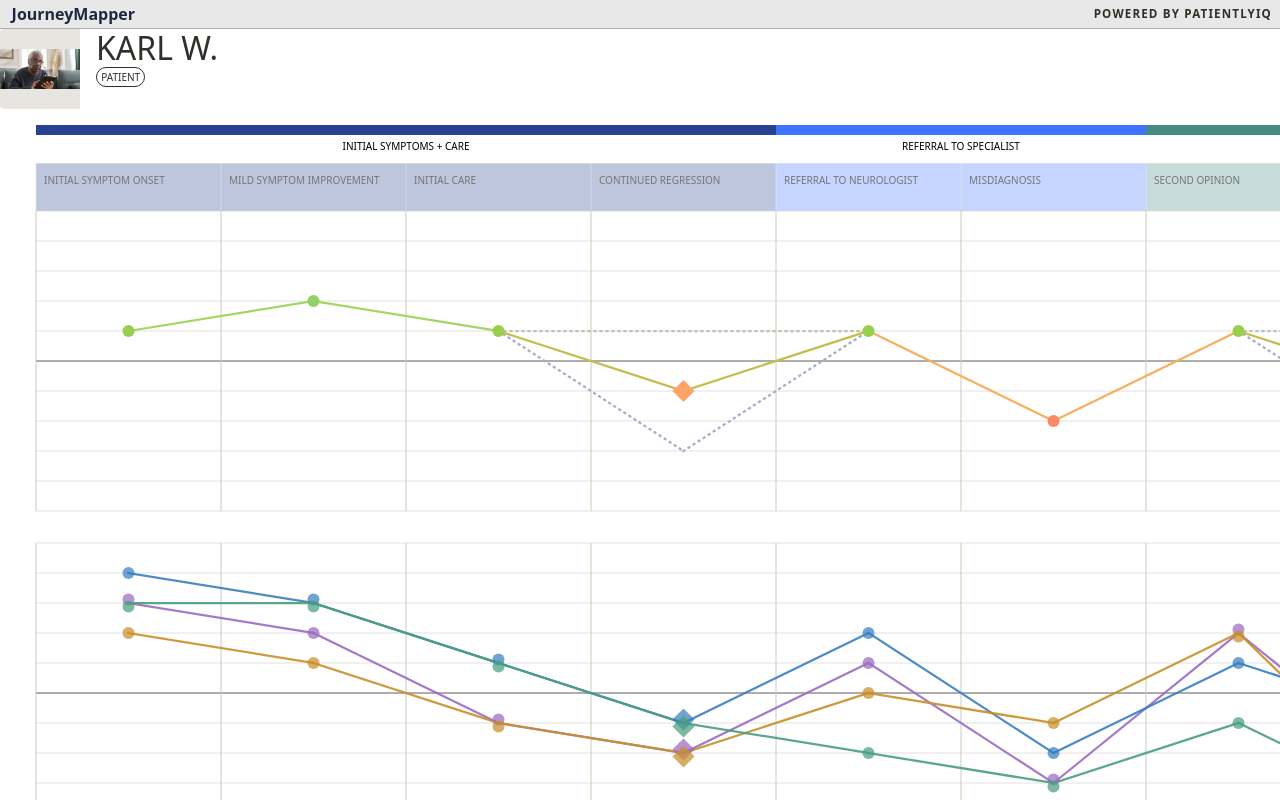
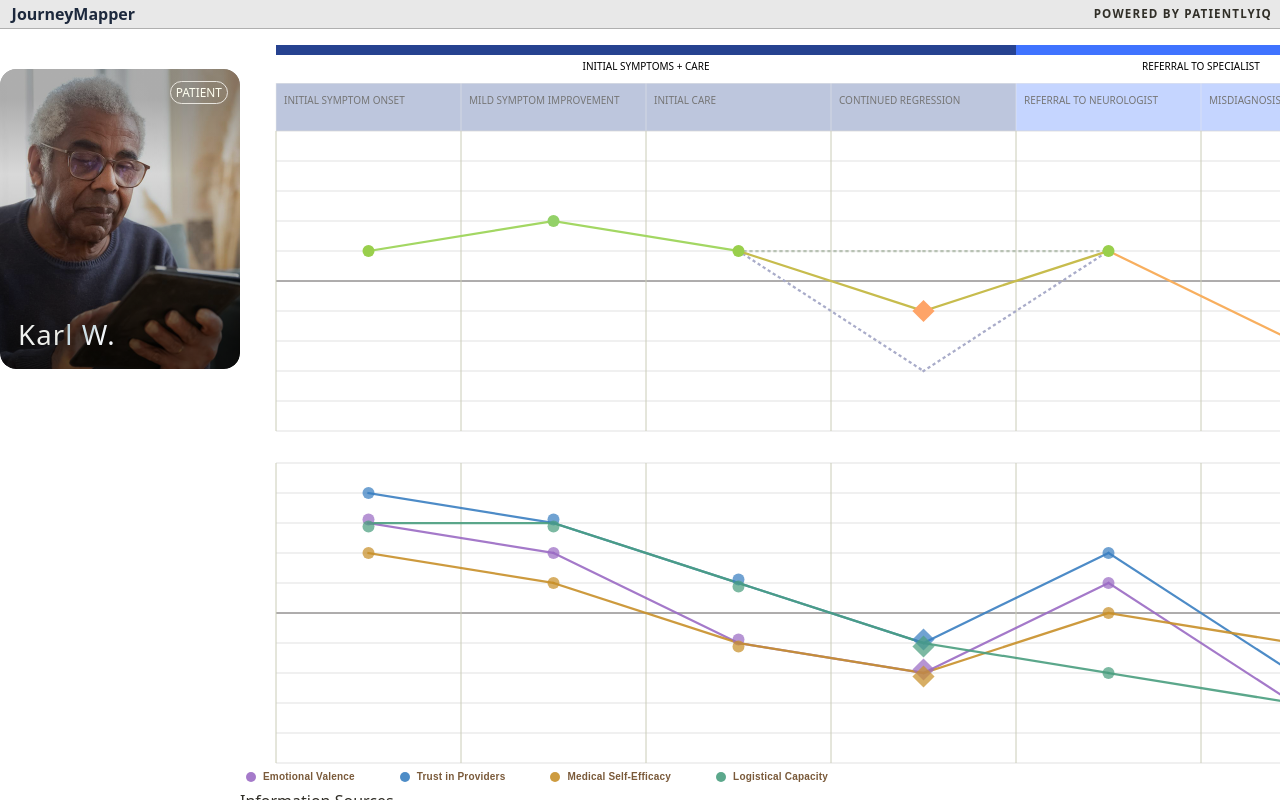
Before and after one commit to saehyunjun/JourneyMapper, a SvelteKit app: page /journeymap in a window 1280 px wide. Shown: the top 800 px of the page. Built offline with nearby package versions, Linux system fonts and the light colour scheme.

Commit message:
Card animation

```diff
--- a/src/app.css
+++ b/src/app.css
@@ -20,7 +20,7 @@
   --gray: #919191;
   --paper: #FFFFF0;
   --panel: #e8e8e8;
-  --card: #ede5d8;
+  --card: #d8deed;
 
   /* Brand / accents */
   --teal: #23abab;
@@ -320,27 +320,29 @@
   .card {
     background: var(--card);
     display: flex;
-    flex-direction: row;
+    flex-direction: column;
+    width: 15vw;
     align-items: center;
     cursor: pointer;
     gap: 1em;
+    border: 1px solid #9898c8;
+    border-radius: 20px;
   }
 
   .card-lg {
     display: flex;
-    flex-direction: row;
+    flex-direction: column;
     align-items: center;
     cursor: pointer;
   }
 
-.card-lg:ho er {
-    background-color: bisque;
+.card:hover {
+    border: 1px solid #274290;
   }
 
  .photo-sm {
     flex-shrink: 0;
-    width: 5em;
-    height: 5em;
+    width: 10em;
     overflow: hidden;
     background: #e8e5de;
     display: flex;
@@ -370,6 +372,11 @@
     justify-content: center;
   }
 
+  .photo-profile {
+    display: flex;
+    align-items: center;
+    justify-content: center;
+  }
 
   .pill {
     font-family: var(--font-body);
@@ -384,17 +391,18 @@
     padding: .625em .5em .625em .5em;
   }
 
-  .pill-sm {
+  .pill-white {
     font-family: var(--font-body);
-    font-size: 0.625em;
+    font-size: 0.7425em;
     font-weight: 400;
     text-transform: uppercase;
-    color: #312F28;
-    border: .5px solid #312F28;
+    color: var(--paper);
+    border: 1px solid #e8e5de;
     border-radius: 20px;
     align-items: center;
     justify-content: center;
     padding: .25em .425em .25em .425em;
+    mix-blend-mode: exclusion;
   }
 
   /* ---------------------------------------------------------------------- */
@@ -787,3 +795,165 @@
     min-height: 1em;
     width: 100%;
   }
+
+  /* -------------------------------------------------------------------------- */
+/* PERSONA CARD                                                               */
+/* -------------------------------------------------------------------------- */
+
+.persona-card {
+  position: relative;
+  width: 240px;
+  height: 300px;
+
+  border-radius: 16px;
+  overflow: hidden;
+
+  perspective: 1200px;
+  border: none;
+  background: none;
+  padding: 0;
+}
+
+.persona-card-inner {
+  position: relative;
+  width: 100%;
+  height: 100%;
+
+  transition: transform .6s ease;
+  transform-style: preserve-3d;
+}
+
+.persona-card-inner.flipped {
+  transform: rotateY(180deg);
+}
+
+.persona-card-face {
+  position: absolute;
+  inset: 0;
+
+  border-radius: 16px;
+  overflow: hidden;
+
+  backface-visibility: hidden;
+}
+
+.persona-card-front {
+  background: black;
+}
+
+.persona-card-img {
+  position: absolute;
+  inset: 0;
+  width: 100%;
+  height: 100%;
+  object-fit: cover;
+}
+
+.persona-card-back {
+  background: var(--panel);
+  transform: rotateY(180deg);
+
+  display: flex;
+  align-items: center;
+  justify-content: center;
+
+  padding: 18px;
+}
+
+.persona-card:hover {
+  transform: translateY(-4px);
+  box-shadow: 0 16px 38px rgba(0,0,0,.22);
+}
+
+.persona-back-content {
+  display: flex;
+  flex-direction: column;
+  gap: 10px;
+  width: 100%;
+}
+
+.persona-back-header {
+  display: flex;
+  justify-content: space-between;
+  align-items: center;
+  margin-bottom: 8px;
+}
+
+.persona-back-name {
+  font-family: var(--font-heading);
+  font-size: 18px;
+}
+
+.persona-back-section {
+  display: flex;
+  justify-content: space-between;
+  font-size: 14px;
+}
+
+/* image fills card */
+
+.persona-card-img {
+  position: absolute;
+  inset: 0;
+
+  width: 100%;
+  height: 100%;
+  object-fit: cover;
+}
+
+/* dark gradient for legibility */
+
+.persona-card-overlay {
+  position: absolute;
+  inset: 0;
+  display: flex;
+  align-items: flex-end;
+  padding: 18px;
+
+  background:
+    linear-gradient(
+      to top,
+      rgba(0,0,0,.65) 10%,
+      rgba(0,0,0,.25) 35%,
+      rgba(0,0,0,.15) 65%,
+      rgba(22,22,22,.35) 90%
+    );
+}
+
+.persona-card-overlay-pill {
+  position: absolute;
+  top: 12px;
+  right: 12px;
+
+  display: flex;
+  align-items: center;
+  justify-content: center;
+
+  z-index: 2; /* ensures it sits above the image */
+}
+/* text */
+
+.persona-card-title {
+  font-family: var(--font-heading);
+  font-size: 1.725em;
+  font-weight: 500;
+  letter-spacing: .04em;
+  color: white;
+  mix-blend-mode: exclusion;
+}
+
+/* fallback initials */
+
+.persona-card-fallback {
+  position: absolute;
+  inset: 0;
+
+  display: flex;
+  align-items: center;
+  justify-content: center;
+
+  font-family: var(--font-heading);
+  font-size: 36px;
+
+  background: var(--card);
+}
--- a/src/lib/journeymapper2/PersonaDetailContent.svelte
+++ b/src/lib/journeymapper2/PersonaDetailContent.svelte
@@ -1,179 +1,92 @@
-<script lang="ts">
-  export let persona: any = null;
+<script>
+  /** @type {Record<string, any>} */
+  export let personaProfile = {};
 
-  function tileColor(v:number) {
-    const n = Math.max(0, Math.min(1, v));
-    if (n < 0.20) return '#7A1A1A';
-    if (n < 0.38) return '#C03030';
-    if (n < 0.53) return '#C8A84A';
-    if (n < 0.68) return '#7DB85A';
-    return '#2E7D32';
+  let flipped = false;
+  let imgError = false;
+
+  function flip() {
+    flipped = !flipped;
   }
-
-  function pct(v:number) {
-    return `${Math.round(Math.max(0, Math.min(1, v)) * 100)}%`;
-  }
-
-  let imgError = false;
 </script>
 
+<button
+  class="persona-card"
+  on:click={flip}
+  aria-label="Open {personaProfile.name} persona profile"
+>
 
-{#if persona}
+  <div class="persona-card-inner" class:flipped={flipped}>
 
-<div class="flex flex-col gap-4 p-4">
+    <!-- FRONT -->
+    <div class="persona-card-face persona-card-front">
 
-  <!-- ── HERO ───────────────────────────── -->
-  <div class="jm-hero">
+      {#if !imgError}
+        <img
+          class="persona-card-img"
+          src="/assets/profiles/{personaProfile.imageFile}"
+          alt={personaProfile.name}
+          on:error={() => (imgError = true)}
+        />
+      {:else}
+        <div class="persona-card-fallback">
+          {personaProfile.initials}
+        </div>
+      {/if}
 
-    <div class="jm-content-col">
-      <span class="label-xs">{persona.profile.role}</span>
-      <span class="heading">{persona.profile.name}</span>
-    </div>
+      <div class="persona-card-overlay">
+        <span class="persona-card-title">
+          {personaProfile.name}
+        </span>
+      </div>
 
-    <div class="flex flex-col gap-2">
-
-      <div class="flex flex-wrap gap-2">
-        <span class="pill">{persona.profile.gender}</span>
-        <span class="pill">{persona.profile.age} yrs</span>
-        <span class="pill">{persona.profile.occupation}</span>
+      <div class="persona-card-overlay-pill">
+        <span class="pill-white">
+          {personaProfile.role}
+        </span>
       </div>
 
     </div>
 
-    <div class="photo">
-      {#if !imgError}
-        <img
-          src="/assets/profiles/{persona.profile.imageFile}"
-          alt={persona.profile.name}
-          class="w-full h-full object-cover"
-          on:error={() => imgError = true}
-        />
-      {:else}
-        <div class="flex items-center justify-center w-full h-full label">
-          {persona.profile.initials}
-        </div>
-      {/if}
-    </div>
 
+    <!-- BACK -->
+    <div class="persona-card-face persona-card-back">
 
-  </div>
+      <div class="persona-back-content">
 
-
-  <!-- ── PROFILE DETAILS ─────────────────── -->
-  <div class="jm-content-row">
-
-    {#each [
-      ['Caregiver', persona.profile.caregiver],
-      ['Preference', persona.profile.preference],
-      ['Diagnosed', persona.profile.diagnosed]
-    ] as [k,v]}
-
-      <div class="jm-content-col">
-        <span class="text-body-sm">{k}</span>
-        <span class="text-body-sm">{v}</span>
-      </div>
-
-    {/each}
-
-  </div>
-
-
-  <!-- ── CURRENT STATE ───────────────────── -->
-  {#if persona.currentState?.length}
-
-    <div class="jm-section-bar">
-      <span class="heading-xs">Current State</span>
-    </div>
-
-    <div class="flex flex-col gap-3">
-
-      {#each persona.currentState as item}
-
-        <div class="jm-content-col gap-1">
-
-          <span class="label-uppercase">{item.label}</span>
-
-          <div class="w-full h-2 bg-[var(--card)] relative">
-
-            <div
-              class="absolute top-0 left-0 h-2 bg-[var(--ink)]"
-              style="width:{pct(item.value)}"
-            />
-
-          </div>
-
-          <div class="flex flex-row w-full justify-between label-sm text-gray-500">
-
-            <span>{item.minLabel}</span>
-            <span>{item.maxLabel}</span>
-
-          </div>
-
+        <div class="persona-back-header">
+          <span class="persona-back-name">
+            {personaProfile.name}
+          </span>
+          <span class="pill-white">
+            {personaProfile.role}
+          </span>
         </div>
 
-      {/each}
-
-    </div>
-
-  {/if}
-
-
-  <!-- ── DISCUSSION THEMES ───────────────── -->
-  {#if persona.discussionThemes?.length}
-
-    <div class="jm-section-bar">
-      <span class="heading-xs">Key Discussion Themes</span>
-    </div>
-
-    <div class="flex flex-col gap-3">
-
-      {#each persona.discussionThemes as theme}
-
-        <div class="jm-content-col gap-1">
-
-          <span class="label-sm">{theme.label}</span>
-
-          <div class="flex gap-1">
-
-            {#each theme.sentiments as s}
-
-              <span
-                class="w-3 h-3"
-                style="background:{tileColor(s)}"
-                title="{Math.round((s*10)-5)}"
-              />
-
-            {/each}
-
-          </div>
-
+        <div class="persona-back-section">
+          <span class="label-uppercase">Medical Understanding</span>
+          <span>{personaProfile.medicalUnderstanding}/10</span>
         </div>
 
-      {/each}
+        <div class="persona-back-section">
+          <span class="label-uppercase">Emotional State</span>
+          <span>{personaProfile.emotionalValence}/10</span>
+        </div>
 
-      <div class="flex gap-3 text-body-sm">
+        <div class="persona-back-section">
+          <span class="label-uppercase">Logistical Capacity</span>
+          <span>{personaProfile.logisticalCapacity}/10</span>
+        </div>
 
-        <span class="flex items-baseline gap-1 label-sm">
-          <span class="w-2 h-2" style="background:#7A1A1A"></span>
-          Very Negative
-        </span>
-
-        <span class="flex items-baseline gap-1 label-sm">
-          <span class="w-2 h-2" style="background:#C8A84A"></span>
-          Neutral
-        </span>
-
-        <span class="flex items-baseline gap-1 label-sm">
-          <span class="w-2 h-2" style="background:#2E7D32"></span>
-          Very Positive
-        </span>
+        <div class="persona-back-section">
+          <span class="label-uppercase">Trust in Providers</span>
+          <span>{personaProfile.trust}/10</span>
+        </div>
 
       </div>
 
     </div>
 
-  {/if}
+  </div>
 
-</div>
-
-{/if}
+</button>
--- a/src/lib/journeymapper2/PersonaProfileCard.svelte
+++ b/src/lib/journeymapper2/PersonaProfileCard.svelte
@@ -1,37 +1,91 @@
 <script>
-    /** @type {Record<string, any>} */
   export let personaProfile = {};
+  export let onOpenDetails = () => {};
 
-    /** @type {boolean} */
-    export let isOpen = false;
+  let flipped = false;
+  let imgError = false;
 
-    /** @type {() => void} */
-    export let onClick = () => {};
+  function flip() {
+    flipped = !flipped;
+  }
 
-    let imgError = false;
+  function openDetails(e) {
+    e.stopPropagation();
+    onOpenDetails();
+  }
 </script>
 
-  <button
-    class="flex flex-row justify-stretch  saturate-80 hover:saturate-100 hover:text-shadow-blue-800 duration-300 cursor-pointer rounded-sm"
-    on:click={onClick}
-    aria-label="Open {personaProfile.name} persona profile"
-  >
-      <!-- Photo / fallback initials -->
-      <div class="photo-sm rounded-l-sm">
+<div class="persona-card" on:click={flip}>
+
+  <div class="persona-card-inner" class:flipped={flipped}>
+
+    <!-- FRONT -->
+    <div class="persona-card-face persona-card-front">
+
       {#if !imgError}
         <img
+          class="persona-card-img"
           src="/assets/profiles/{personaProfile.imageFile}"
           alt={personaProfile.name}
           on:error={() => (imgError = true)}
         />
       {:else}
-          <div class="label-uppercase">{personaProfile.initials}</div>
+        <div class="persona-card-fallback">
+          {personaProfile.initials}
+        </div>
       {/if}
+
+      <div class="persona-card-overlay">
+        <span class="persona-card-title">
+          {personaProfile.name}
+        </span>
       </div>
-      <div class="jm-content-col pl-4">
-        <span class="heading">{personaProfile.name}</span>
-      <span class="pill-sm">
+
+      <div class="persona-card-overlay-pill">
+        <span class="pill-white">
           {personaProfile.role}
         </span>
       </div>
+
+    </div>
+
+
+    <!-- BACK -->
+    <div class="persona-card-face persona-card-back">
+
+      <div class="persona-back-content">
+
+        <div class="persona-back-header">
+          <span class="persona-back-name">
+            {personaProfile.name}
+          </span>
+        </div>
+
+        <div class="persona-back-metrics">
+          <div class="metric">
+            <span class="label-uppercase">Medical Understanding</span>
+            <span>{personaProfile.medicalUnderstanding}/10</span>
+          </div>
+
+          <div class="metric">
+            <span class="label-uppercase">Trust</span>
+            <span>{personaProfile.trust}/10</span>
+          </div>
+
+          <div class="metric">
+            <span class="label-uppercase">Logistical Capacity</span>
+            <span>{personaProfile.logisticalCapacity}/10</span>
+          </div>
+        </div>
+
+        <button class="btn-sm persona-open-btn" on:click={openDetails}>
+          View Full Persona
         </button>
+
+      </div>
+
+    </div>
+
+  </div>
+
+</div>
--- a/src/routes/journeymap/+page.svelte
+++ b/src/routes/journeymap/+page.svelte
@@ -133,19 +133,15 @@
   <!-- ── Body row: sidebar + main content ─────────────────────────────── -->
   <div class="journey-body">
 
-    <!-- LEFT: Persona selector sidebar -->
+    <div class = "flex flex-row h-full pt-10">
+      <PersonaProfileCard
+      {personaProfile}
+      onOpenDetails={openPersonaDrawer}
+    />
+    </div>
 
-
-<!-- RIGHT: main content column -->
 <div class="journey-main">
   <!-- ── Persona Profile Card (extracted component) ──────────────── -->
-  <div class = "flex flex-row">
-  <PersonaProfileCard
-    {personaProfile}
-    isOpen={drawerMode === 'persona'}
-    onClick={openPersonaDrawer}
-  />
-  </div>
 
 
 
```
Lines whose indentation alone changed are shown as unchanged.
